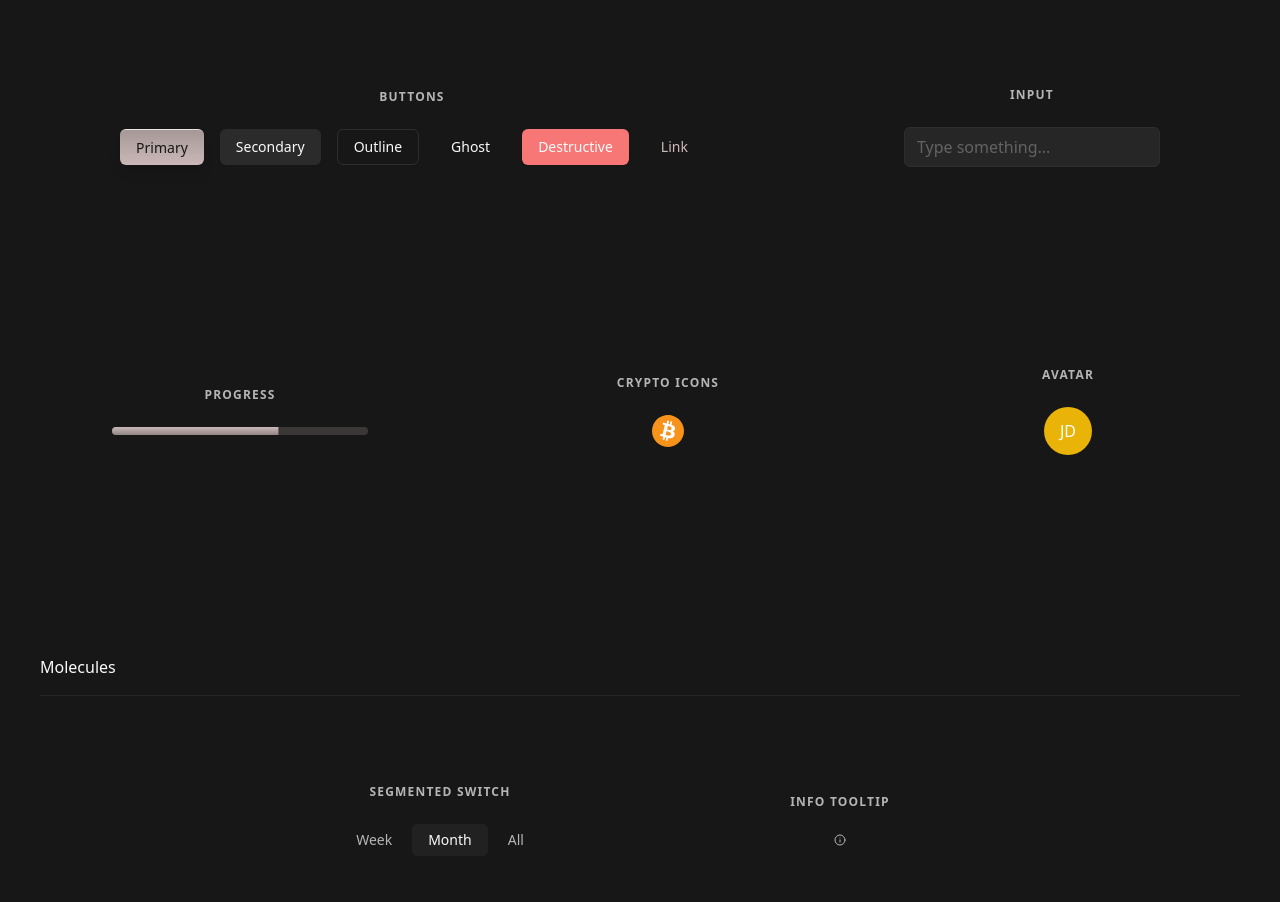
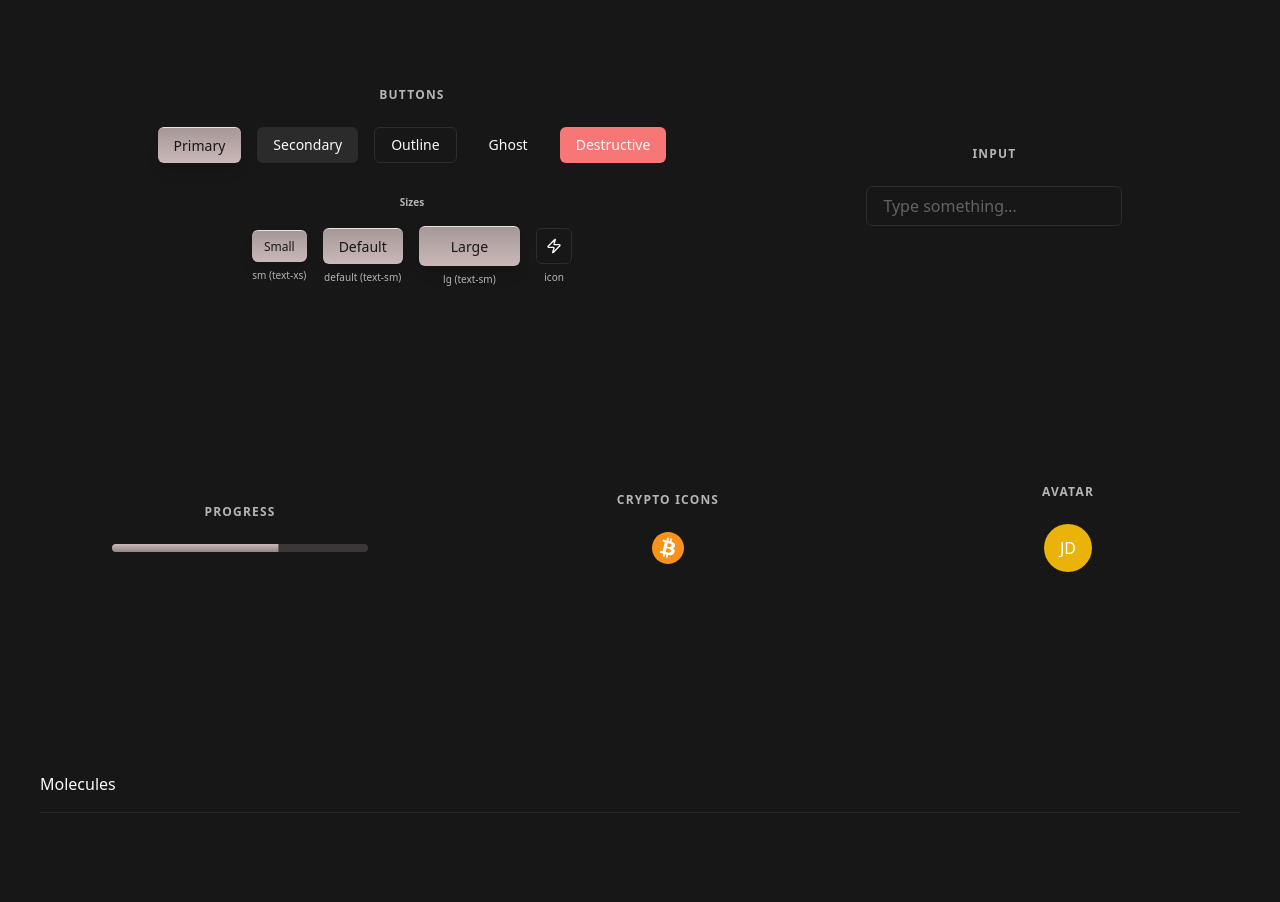
Before and after one commit to OlekDesign/orokai, a React (Vite) app: page /#/design-system in a window 1280 px wide. Shown: the part 940-1842 px from the top of the page. Built offline with nearby package versions, Linux system fonts and the light colour scheme; sample sign-in values are in the browser's storage; a web font is replaced by a local one.

Commit message:
style: refine input styling and investments page layout, update documentation

```diff
--- a/src/components/ui/button.tsx
+++ b/src/components/ui/button.tsx
@@ -18,7 +18,6 @@ const buttonVariants = cva(
         secondary:
           "bg-secondary text-secondary-foreground shadow-sm hover:bg-secondary/80",
         ghost: "hover:bg-accent hover:text-accent-foreground",
-        link: "text-primary underline-offset-4 hover:underline",
       },
       size: {
         default: "h-9 px-4 py-2 md:h-9 md:py-2",
--- a/src/components/ui/input.tsx
+++ b/src/components/ui/input.tsx
@@ -12,7 +12,7 @@ const Input = React.forwardRef<HTMLInputElement, React.ComponentProps<"input">>(
         autoCapitalize="off"
         spellCheck="false"
         className={cn(
-          "flex h-10 w-full rounded-md border border-input bg-accent px-3 shadow-sm transition-colors file:border-0 file:bg-transparent file:text-foreground placeholder:text-[oklch(0.5_0_0)] hover:border-gray-700 focus:border-white focus-visible:border-white focus-visible:outline-none focus-visible:ring-1 focus-visible:ring-ring disabled:cursor-not-allowed disabled:opacity-50",
+          "flex h-10 w-full rounded-md border border-input bg-background px-4 shadow-sm transition-colors file:border-0 file:bg-transparent file:text-foreground placeholder:text-[oklch(0.5_0_0)] hover:bg-accent/50 focus-visible:outline-none focus-visible:ring-1 focus-visible:ring-ring disabled:cursor-not-allowed disabled:opacity-50",
           className
         )}
         ref={ref}
--- a/src/pages/Affiliate.tsx
+++ b/src/pages/Affiliate.tsx
@@ -210,7 +210,6 @@ export function Affiliate() {
                 <div className="flex gap-2 -ml-3">
                   <Button
                     variant="ghost"
-                    size="sm"
                     className="flex items-center gap-2"
                     onClick={() => navigate('/affiliate-analytics')}
                   >
@@ -219,7 +218,6 @@ export function Affiliate() {
                   </Button>
                   <Button
                     variant="ghost"
-                    size="sm"
                     className="flex items-center gap-2"
                     onClick={() => navigate('/my-nft')}
                   >
@@ -242,7 +240,6 @@ export function Affiliate() {
               <CardContent>
                 <Button
                   variant="ghost"
-                  size="sm"
                   className="flex items-center gap-2 -ml-3"
                   onClick={() => navigate('/affiliate-program')}
                 >
@@ -258,18 +255,19 @@ export function Affiliate() {
             <CardHeader className="flex-shrink-0">
               <CardDescription>My unique link</CardDescription>
             </CardHeader>
-            <CardContent className="flex flex-col sm:flex-row gap-3 sm:items-end">
+            <CardContent className="flex flex-col sm:flex-row gap-3 sm:items-center">
               <div className="flex-1">
                 <input
                   type="text"
                   value={affiliateLink}
                   readOnly
-                  className="w-full px-3 py-2 bg-secondary border border-border rounded-md text-sm h-10 text-muted-foreground truncate"
+                  className="w-full px-4 py-2 bg-secondary border border-border rounded-md text-sm h-10 text-muted-foreground truncate"
                 />
               </div>
               <Button
                 onClick={copyToClipboard}
                 variant="default"
+                size="lg"
                 className="flex items-center gap-2 sm:w-auto"
               >
                 {copied ? (
--- a/src/pages/Dashboard.tsx
+++ b/src/pages/Dashboard.tsx
@@ -618,7 +618,7 @@ export function Dashboard() {
               <CardHeader className="flex-shrink-0">
                 <CardDescription>Passive income</CardDescription>
               </CardHeader>
-              <CardContent className="flex-1 flex flex-col">
+              <CardContent className="flex-1 flex flex-col pt-0 sm:pt-0">
                 {/* Amount Input - Top Position (when showEstimatedReturn is true) */}
                 {showEstimatedReturn && (
                   <div className="mb-4 space-y-2">
@@ -954,8 +954,8 @@ export function Dashboard() {
                 <CardDescription>Latest transactions</CardDescription>
                 <Button
                   onClick={() => navigate('/transactions')}
-                  variant="link"
-                  className="text-primary hover:text-primary/80 p-0 h-auto font-normal"
+                  variant="ghost"
+                  className="font-normal"
                 >
                   See all
                 </Button>
--- a/src/pages/DesignSystem.tsx
+++ b/src/pages/DesignSystem.tsx
@@ -103,13 +103,38 @@ export default function DesignSystem() {
 
         <Section title="Atoms">
           <ComponentWrapper label="Buttons">
+            <div className="flex flex-col gap-8 items-center">
               <div className="flex flex-wrap gap-4 justify-center">
                 <Button>Primary</Button>
                 <Button variant="secondary">Secondary</Button>
                 <Button variant="outline">Outline</Button>
                 <Button variant="ghost">Ghost</Button>
                 <Button variant="destructive">Destructive</Button>
-              <Button variant="link">Link</Button>
+              </div>
+
+              <div className="flex flex-col gap-4 items-center">
+                <Caption className="text-muted-foreground text-[10px] font-bold">Sizes</Caption>
+                <div className="flex flex-wrap gap-4 justify-center items-center">
+                  <div className="flex flex-col items-center gap-2">
+                    <Button size="sm">Small</Button>
+                    <Caption className="text-[10px]">sm (text-xs)</Caption>
+                  </div>
+                  <div className="flex flex-col items-center gap-2">
+                    <Button size="default">Default</Button>
+                    <Caption className="text-[10px]">default (text-sm)</Caption>
+                  </div>
+                  <div className="flex flex-col items-center gap-2">
+                    <Button size="lg">Large</Button>
+                    <Caption className="text-[10px]">lg (text-sm)</Caption>
+                  </div>
+                  <div className="flex flex-col items-center gap-2">
+                    <Button size="icon" variant="outline">
+                      <Zap className="h-4 w-4" />
+                    </Button>
+                    <Caption className="text-[10px]">icon</Caption>
+                  </div>
+                </div>
+              </div>
             </div>
           </ComponentWrapper>
           <ComponentWrapper label="Input">
--- a/src/pages/Investments.tsx
+++ b/src/pages/Investments.tsx
@@ -689,7 +689,7 @@ export function Investments() {
                   </AnimatePresence>
                 </div>
 
-                <div className="mt-6" style={{ marginTop: '24px' }}>
+                <div className="mt-4" style={{ marginTop: '16px' }}>
                   <Label className="leading-none peer-disabled:cursor-not-allowed peer-disabled:opacity-70">
                     Choose your amount
                   </Label>
--- a/src/pages/Wallet.tsx
+++ b/src/pages/Wallet.tsx
@@ -367,7 +367,7 @@ export function Wallet() {
                   <Input
                     value={editedName}
                     onChange={(e) => setEditedName(e.target.value)}
-                    className="h-8 text-heading-4"
+                    className="h-10 text-heading-2"
                     onKeyDown={(e) => {
                       if (e.key === 'Enter') handleNameSave();
                       if (e.key === 'Escape') handleNameCancel();
@@ -393,7 +393,7 @@ export function Wallet() {
                 </div>
               ) : (
                 <div className="flex items-center gap-2">
-                  <Heading3>{profile.name}</Heading3>
+                  <Heading2>{profile.name}</Heading2>
                   {showNameEdit && (
                     <Button
                       size="icon"
@@ -476,14 +476,12 @@ export function Wallet() {
                   <Button
                     variant="secondary"
                     onClick={() => navigate('/transaction-review', { state: { amount: availableFunds } })}
-                    className="flex-1"
                   >
                     Reinvest
                   </Button>
                   <Button
-                    variant="secondary"
+                    variant="ghost"
                     onClick={() => setShowWithdrawModal(true)}
-                    className="flex-1"
                   >
                     Withdraw to Your Card
                   </Button>
@@ -502,15 +500,13 @@ export function Wallet() {
                   <Button
                     variant="secondary"
                     onClick={() => navigate('/transaction-review')}
-                    className="flex-1"
                     disabled
                   >
                     Reinvest
                   </Button>
                   <Button
-                    variant="secondary"
+                    variant="ghost"
                     onClick={() => setShowWithdrawModal(true)}
-                    className="flex-1"
                     disabled
                   >
                     Withdraw to Your Card
```
Also changed, not shown: 2 other files (tests, documents, lock files or other folders). Lines whose indentation alone changed are shown as unchanged.
